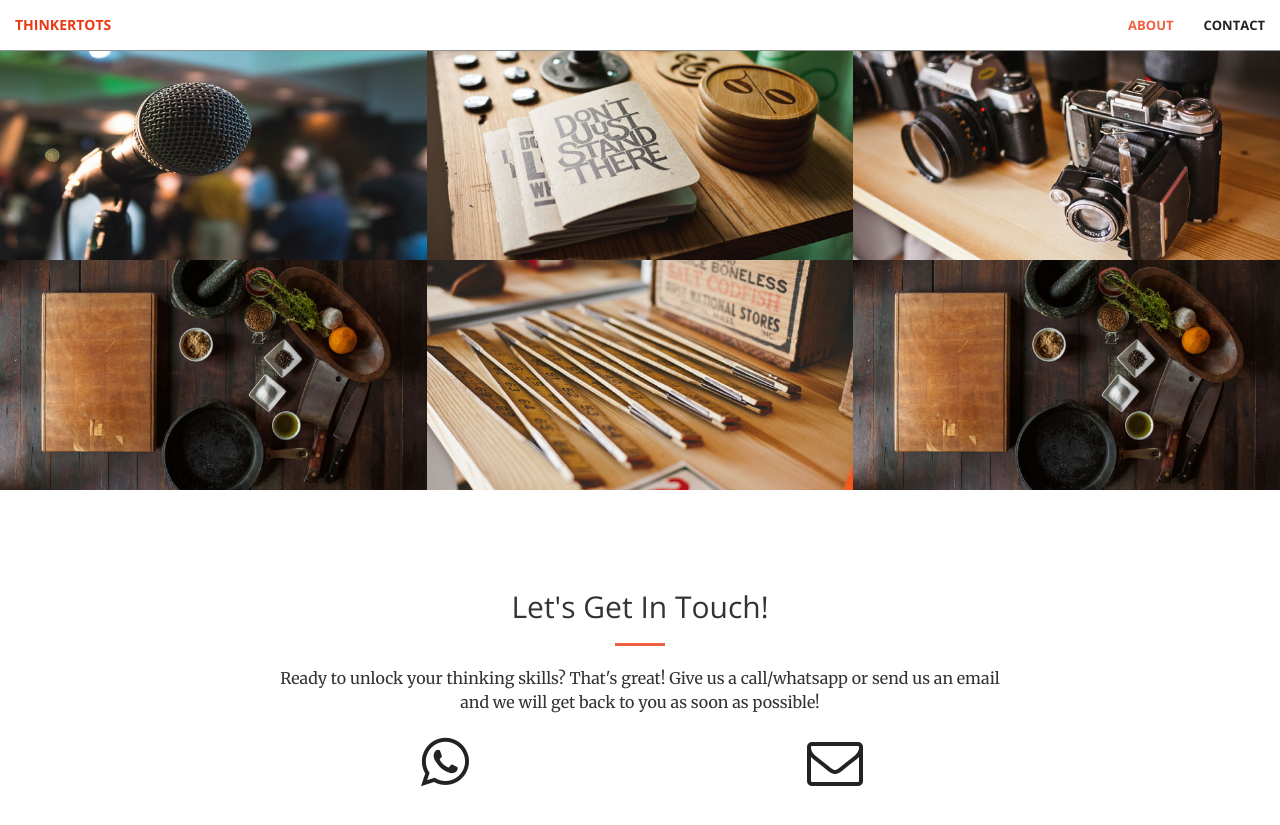
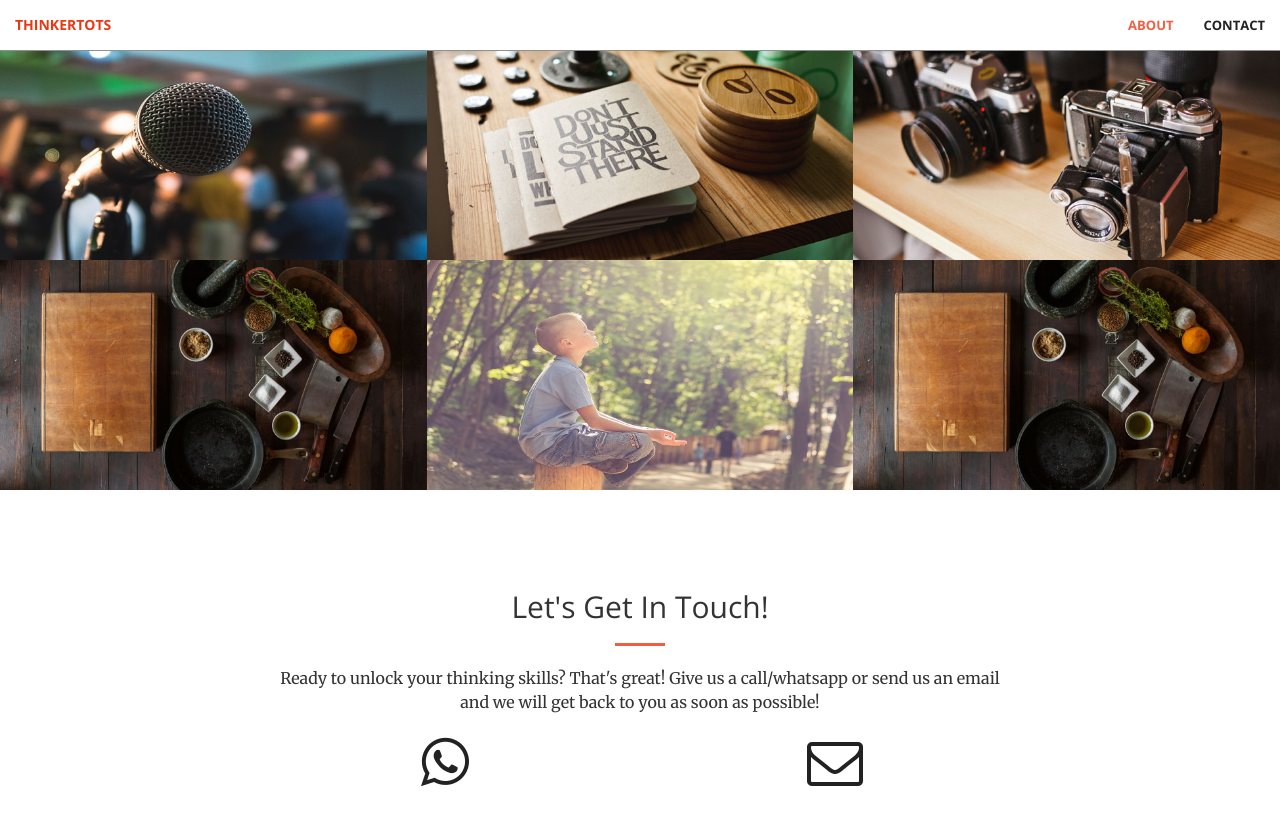
Before and after one commit to serahisaactho/thinkertots, a Jekyll site: the page built from index.html, in a window 1280 px wide and 900 px high, scrolled down 1670 px. Shown: the top 825 px of the window. Built offline with Jekyll 4.4.1, drawn with Linux system fonts in a browser that asks for light colours.

Commit message:
Add deep breathing image

```diff
--- a/_includes/portfolio.html
+++ b/_includes/portfolio.html
@@ -51,7 +51,7 @@
             </div>
             <div class="col-lg-4 col-sm-6">
                 <a href="#" class="portfolio-box">
-                    <img src="img/portfolio/5.jpg" class="img-responsive" alt="">
+                    <img src="img/portfolio/deep_breathing.jpg" class="img-responsive" alt="">
                     <div class="portfolio-box-caption">
                         <div class="portfolio-box-caption-content">
                             <div class="project-name">
```
Also changed, not shown: img/portfolio/deep_breathing.jpg (added).
